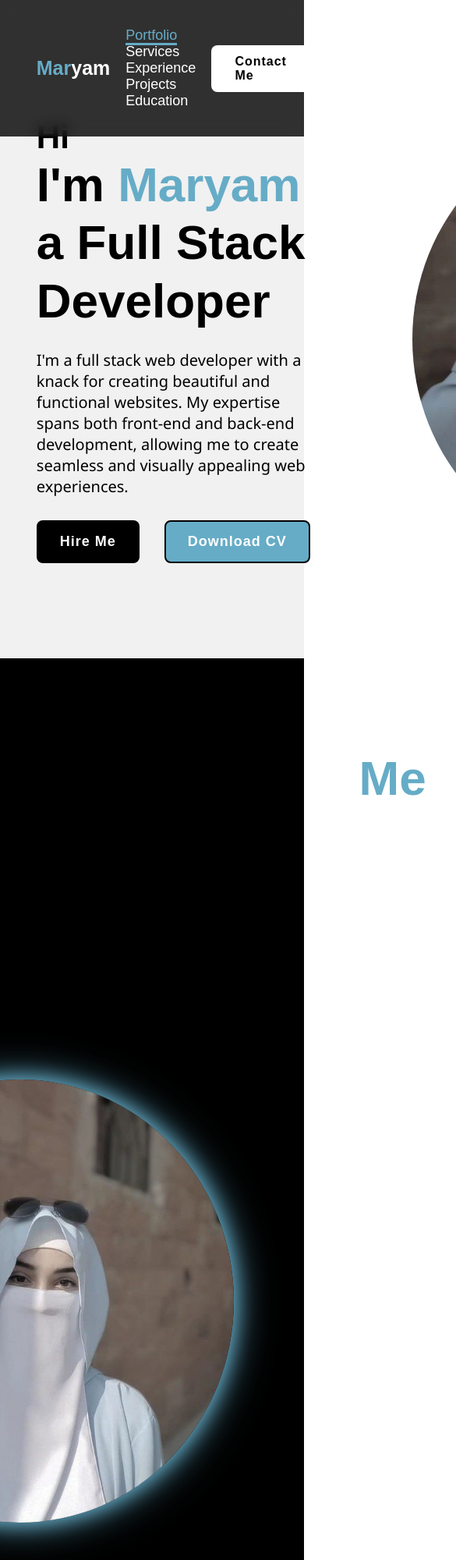
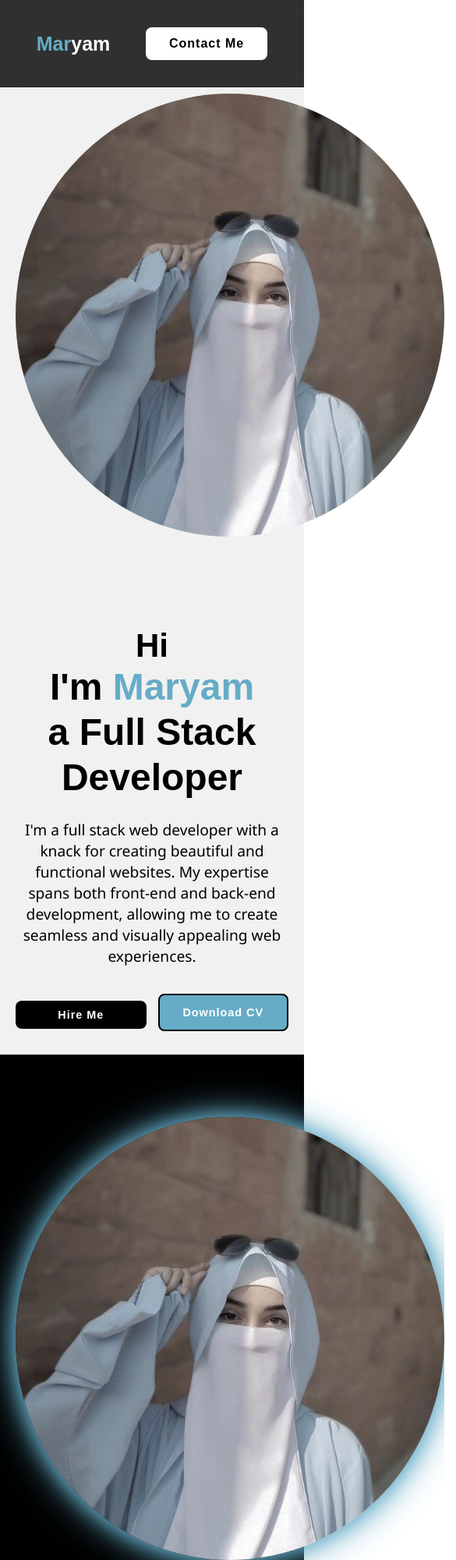
Before and after one commit to maryumxx/Encryptix, a plain HTML site: page Portfolio/index.html in a window 390 px wide. Shown: the top 2000 px of the page at 78% size, 585 px wide, since content can reach past the window. Drawn offline with nearby package versions, Linux system fonts and the light colour scheme.

Commit message:
Update style.css

```diff
--- a/Portfolio/style.css
+++ b/Portfolio/style.css
@@ -10,6 +10,7 @@
     font-family: 'Poppins', sans-serif;
     text-decoration: none;
     list-style: none;
+    box-sizing: border-box;
 }
 
 .header {
@@ -324,3 +325,118 @@ html {
     color: var(--main-color);
     font-size: 62px;
 }
+
+@media (max-width: 800px) {
+
+    .navbar {
+        display: none;
+    }
+
+
+    .header {
+        justify-content: space-between;
+    }
+    .home {
+        flex-direction: column;
+        align-items: center;
+        padding: 20px;
+    }
+    .home-content {
+        max-width: 100%;
+        text-align: center;
+    }
+    .home-content h1 {
+        font-size: 3rem;
+    }
+    .home-content p {
+        font-size: 1.2rem;
+    }
+
+    .img-box {
+        max-width: 100%;
+        margin-top: 100px;
+        align-items: center;
+        justify-content: center;
+        order: -1;
+    }
+    .btn-box {
+        justify-content: center;
+        flex-direction: row;
+        align-items: center;
+
+        width: 100%;
+        gap: 15px;
+    }
+
+    .btn-1, .btn-2 {
+        padding: 8px 16px;
+        font-size: 0.9rem;
+        width: 100%;
+        max-width: 300px;
+    }
+
+    .about {
+        flex-direction: column;
+        align-items: center;
+        padding: 20px;
+        padding-bottom: 50px;
+    }
+
+
+    .about-img {
+        max-width: 100%;
+        margin-bottom: 5px;
+        order: -1;
+        margin-top: 60px;
+    }
+
+
+    .about-content {
+        max-width: 100%;
+        text-align: center;
+        order: 2;
+        margin-top: -100px;
+    }
+
+    .about-content h3 {
+        font-size: 1.8rem;
+    }
+
+    .about-content p {
+        font-size: 0.9rem;
+    }
+
+
+    .btn-2 {
+        padding: 14px 16px;
+        font-size: 0.9rem;
+        width: 100%;
+        max-width: 300px;
+        margin-top: 5px;
+        margin-bottom: 10px;
+    }
+    .projects {
+        flex-direction: row;
+        align-items: center;
+        max-width: 100%;
+        flex: 0 1 100%;
+    }
+
+    .project {
+        flex: 0 1 100%;
+        max-width: 100%;
+
+    }
+
+    .project img {
+        border-radius: 15px;
+    }
+
+    .project h3 {
+        font-size: 1.2rem;
+    }
+
+    .project p {
+        font-size: 0.9rem;
+    }
+}
```
